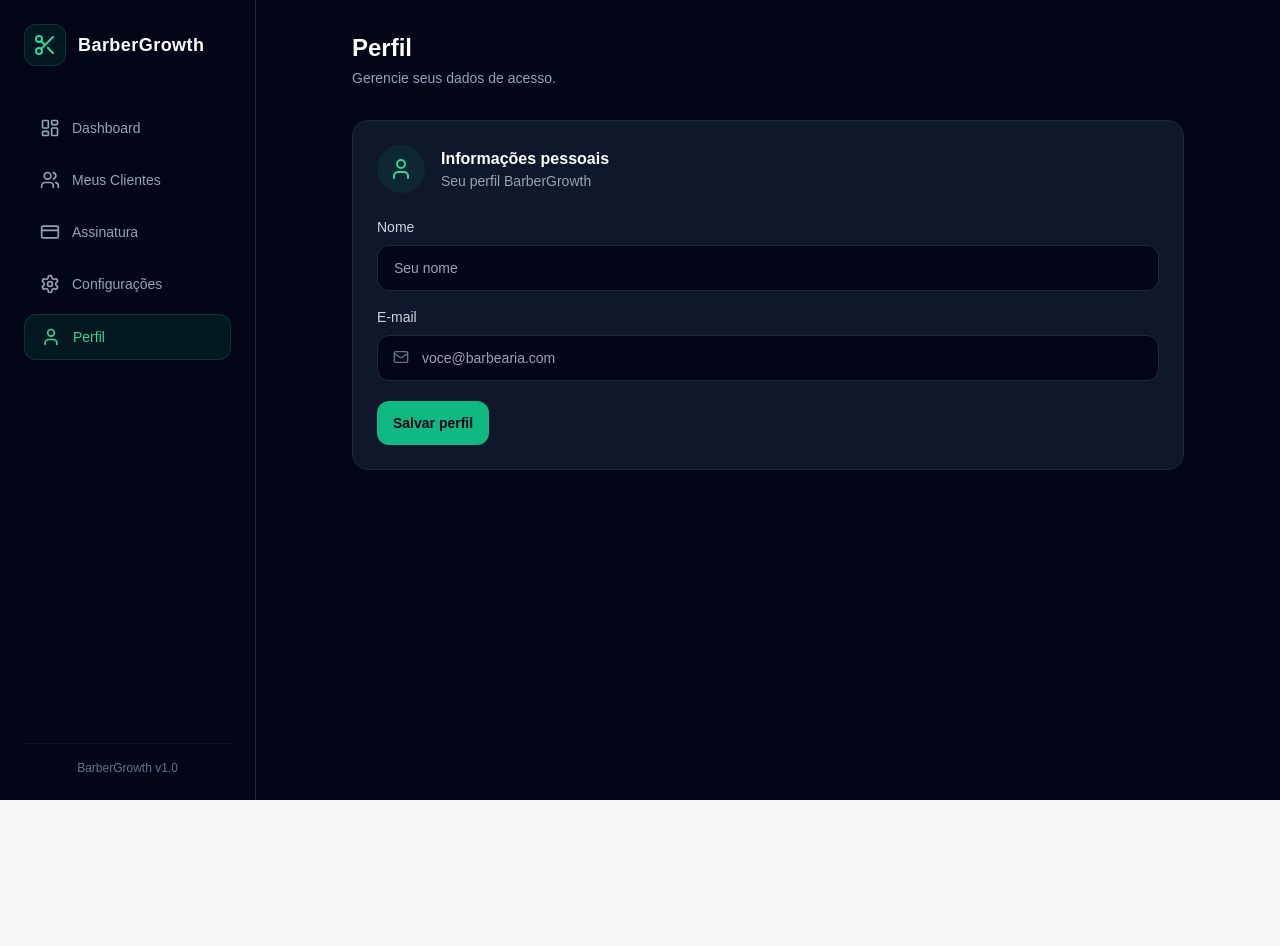
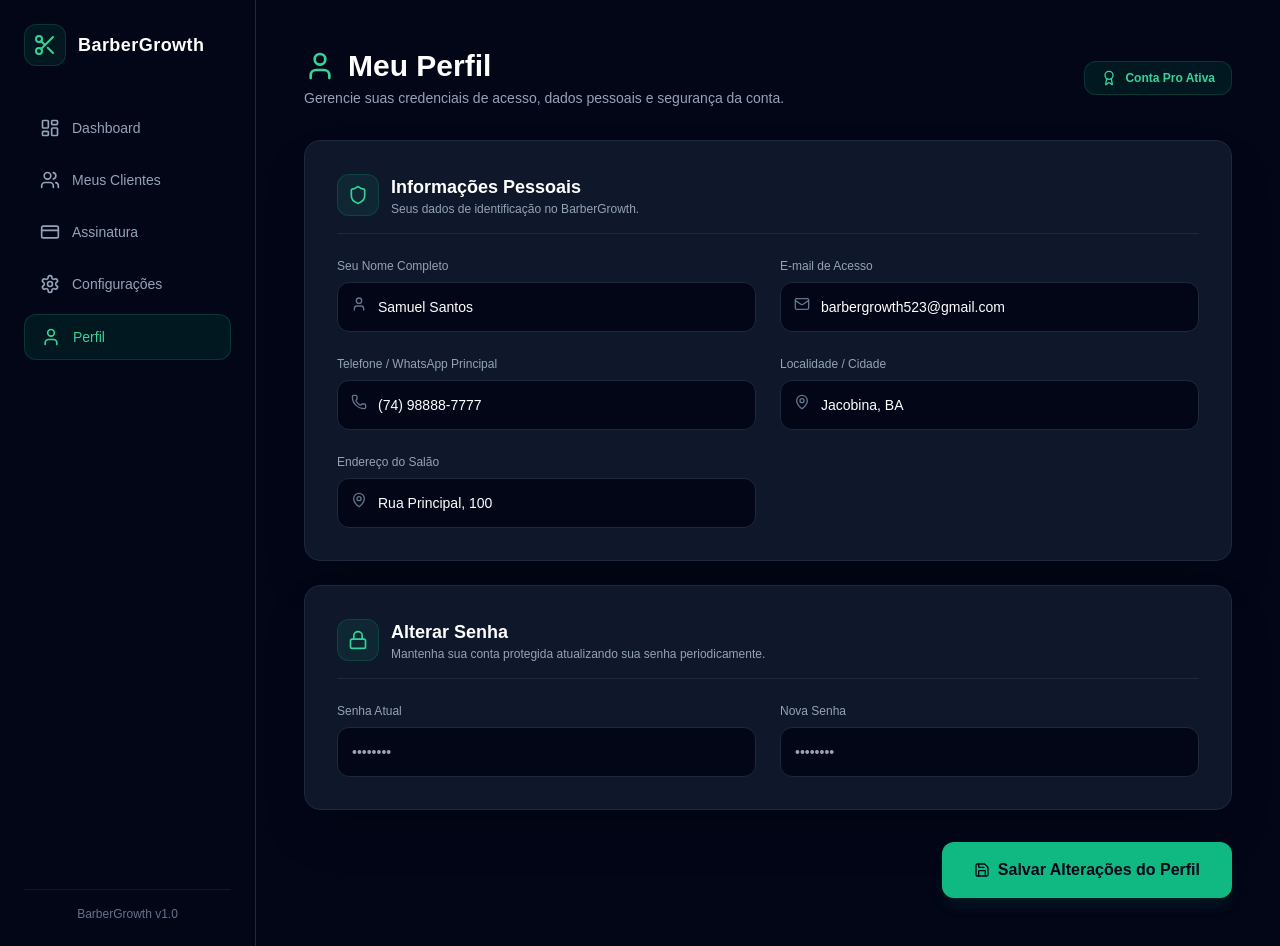
Before and after one commit to barbergrowth523-del/localgrowth, a Next.js app in the folder frontend/: page /perfil in a window 1280 px wide. Before the commit the page ends 800 px from the top, so only its background shows below. Built offline with nearby package versions, Linux system fonts and the light colour scheme.

Commit message:
feat: expand profile and system settings

```diff
--- a/frontend/app/(dashboard)/perfil/page.tsx
+++ b/frontend/app/(dashboard)/perfil/page.tsx
@@ -1,15 +1,45 @@
-import { Mail, User } from 'lucide-react'
+'use client'
+
+import { Award, Lock, Mail, MapPin, Phone, Save, Shield, User } from 'lucide-react'
+import { FormEvent, useState } from 'react'
+
+type Profile = {
+  name: string; email: string; phone: string; cidade: string; endereco: string
+  currentPassword: string; newPassword: string
+}
 
 export default function PerfilPage() {
+  const [profile, setProfile] = useState<Profile>({
+    name: 'Samuel Santos', email: 'barbergrowth523@gmail.com', phone: '(74) 98888-7777',
+    cidade: 'Jacobina, BA', endereco: 'Rua Principal, 100', currentPassword: '', newPassword: '',
+  })
+  const update = (key: keyof Profile, value: string) => setProfile((current) => ({ ...current, [key]: value }))
+
+  function handleUpdate(event: FormEvent<HTMLFormElement>) {
+    event.preventDefault()
+    alert('Informações de perfil atualizadas com sucesso!')
+  }
+
   return (
-    <div className="mx-auto max-w-4xl p-6 md:p-8">
-      <div className="mb-8"><h1 className="text-2xl font-bold text-white">Perfil</h1><p className="mt-1 text-sm text-slate-400">Gerencie seus dados de acesso.</p></div>
-      <section className="rounded-2xl border border-slate-800 bg-slate-900 p-6">
-        <div className="mb-6 flex items-center gap-4"><div className="rounded-full bg-emerald-500/10 p-3 text-emerald-400"><User className="h-6 w-6" /></div><div><h2 className="font-semibold text-white">Informações pessoais</h2><p className="text-sm text-slate-400">Seu perfil BarberGrowth</p></div></div>
-        <label className="block text-sm text-slate-300">Nome<input className="mt-2 w-full rounded-xl border border-slate-800 bg-slate-950 px-4 py-3 text-white outline-none focus:border-emerald-500" placeholder="Seu nome" /></label>
-        <label className="mt-4 block text-sm text-slate-300">E-mail<div className="relative mt-2"><Mail className="absolute left-4 top-3.5 h-4 w-4 text-slate-500" /><input type="email" className="w-full rounded-xl border border-slate-800 bg-slate-950 py-3 pl-11 pr-4 text-white outline-none focus:border-emerald-500" placeholder="voce@barbearia.com" /></div></label>
-        <button className="mt-5 rounded-xl bg-emerald-500 px-4 py-3 text-sm font-semibold text-slate-950 hover:bg-emerald-400">Salvar perfil</button>
-      </section>
+    <div className="mx-auto w-full max-w-5xl p-8 lg:p-12">
+      <div className="mb-8 flex flex-col items-start justify-between gap-4 md:flex-row md:items-center"><div><h1 className="flex items-center gap-3 text-3xl font-bold text-white"><User className="h-8 w-8 text-emerald-400" /> Meu Perfil</h1><p className="mt-1 text-sm text-slate-400">Gerencie suas credenciais de acesso, dados pessoais e segurança da conta.</p></div><div className="flex items-center gap-2 rounded-xl border border-emerald-500/20 bg-emerald-500/10 px-4 py-2 text-xs font-semibold text-emerald-400"><Award className="h-4 w-4" /> Conta Pro Ativa</div></div>
+      <form onSubmit={handleUpdate} className="space-y-6">
+        <section className="space-y-6 rounded-2xl border border-slate-800 bg-slate-900 p-6 shadow-2xl lg:p-8"><Header icon={<Shield className="h-5 w-5" />} title="Informações Pessoais" description="Seus dados de identificação no BarberGrowth." /><div className="grid grid-cols-1 gap-6 md:grid-cols-2"><IconField icon={<User className="h-4 w-4" />} label="Seu Nome Completo" value={profile.name} onChange={(value) => update('name', value)} /><IconField icon={<Mail className="h-4 w-4" />} label="E-mail de Acesso" type="email" value={profile.email} onChange={(value) => update('email', value)} /><IconField icon={<Phone className="h-4 w-4" />} label="Telefone / WhatsApp Principal" value={profile.phone} onChange={(value) => update('phone', value)} /><IconField icon={<MapPin className="h-4 w-4" />} label="Localidade / Cidade" value={profile.cidade} onChange={(value) => update('cidade', value)} /><IconField icon={<MapPin className="h-4 w-4" />} label="Endereço do Salão" value={profile.endereco} onChange={(value) => update('endereco', value)} /></div></section>
+        <section className="space-y-6 rounded-2xl border border-slate-800 bg-slate-900 p-6 shadow-2xl lg:p-8"><Header icon={<Lock className="h-5 w-5" />} title="Alterar Senha" description="Mantenha sua conta protegida atualizando sua senha periodicamente." /><div className="grid grid-cols-1 gap-6 md:grid-cols-2"><Field label="Senha Atual" type="password" placeholder="••••••••" value={profile.currentPassword} onChange={(value) => update('currentPassword', value)} required={false} /><Field label="Nova Senha" type="password" placeholder="••••••••" value={profile.newPassword} onChange={(value) => update('newPassword', value)} required={false} /></div></section>
+        <div className="flex justify-end pt-2"><button type="submit" className="flex items-center gap-2 rounded-xl bg-emerald-500 px-8 py-4 font-bold text-slate-950 shadow-lg shadow-emerald-500/10 transition hover:bg-emerald-600"><Save className="h-4 w-4" /> Salvar Alterações do Perfil</button></div>
+      </form>
     </div>
   )
 }
+
+function Header({ icon, title, description }: { icon: React.ReactNode; title: string; description: string }) {
+  return <div className="flex items-center gap-3 border-b border-slate-800 pb-4"><div className="rounded-xl border border-emerald-500/20 bg-emerald-500/10 p-2.5 text-emerald-400">{icon}</div><div><h2 className="text-lg font-bold text-white">{title}</h2><p className="text-xs text-slate-400">{description}</p></div></div>
+}
+
+function IconField({ icon, label, value, onChange, type = 'text' }: { icon: React.ReactNode; label: string; value: string; onChange: (value: string) => void; type?: string }) {
+  return <label className="block text-xs font-medium text-slate-400">{label}<div className="relative mt-2"><span className="absolute left-3.5 top-3.5 text-slate-500">{icon}</span><input type={type} value={value} onChange={(event) => onChange(event.target.value)} className="w-full rounded-xl border border-slate-800 bg-slate-950 py-3.5 pl-10 pr-4 text-sm text-white outline-none transition focus:border-emerald-500" /></div></label>
+}
+
+function Field({ label, value, onChange, placeholder, type, required }: { label: string; value: string; onChange: (value: string) => void; placeholder: string; type: string; required: boolean }) {
+  return <label className="block text-xs font-medium text-slate-400">{label}<input required={required} type={type} placeholder={placeholder} value={value} onChange={(event) => onChange(event.target.value)} className="mt-2 w-full rounded-xl border border-slate-800 bg-slate-950 p-3.5 text-sm text-white outline-none transition focus:border-emerald-500" /></label>
+}
```
Also changed, not shown: frontend/app/(dashboard)/configuracoes/page.tsx (+24 -8 lines).
